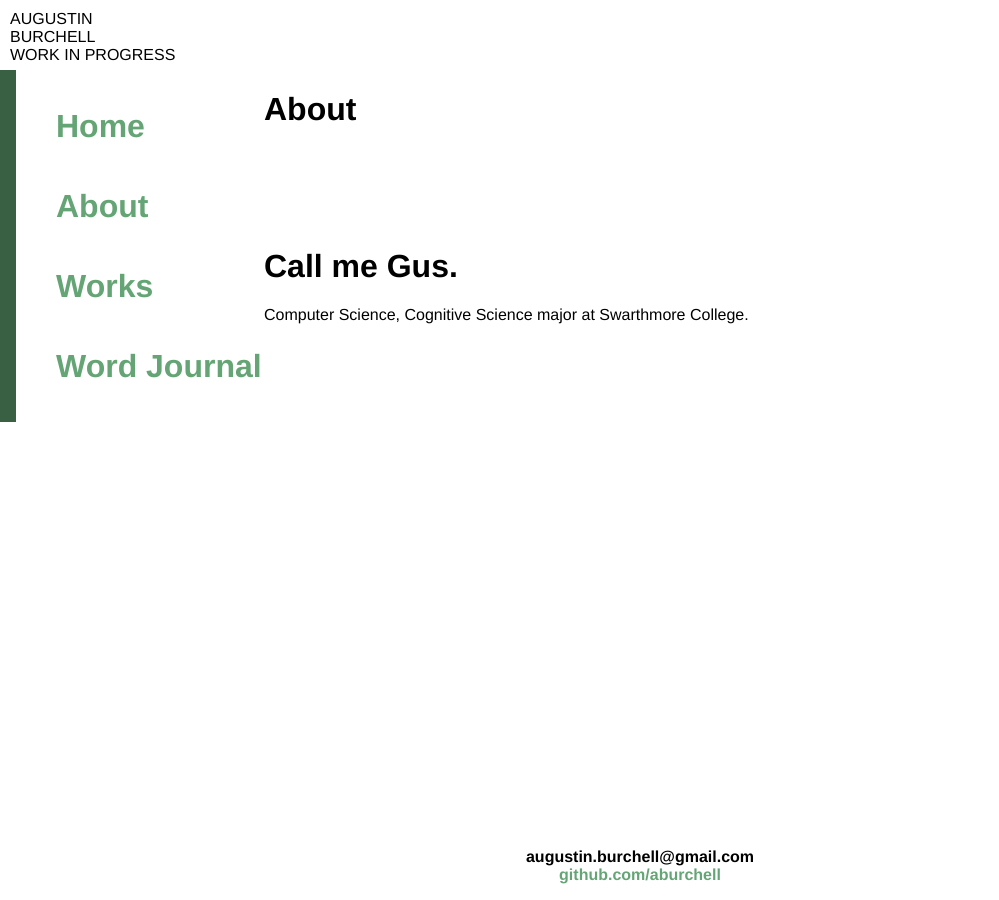
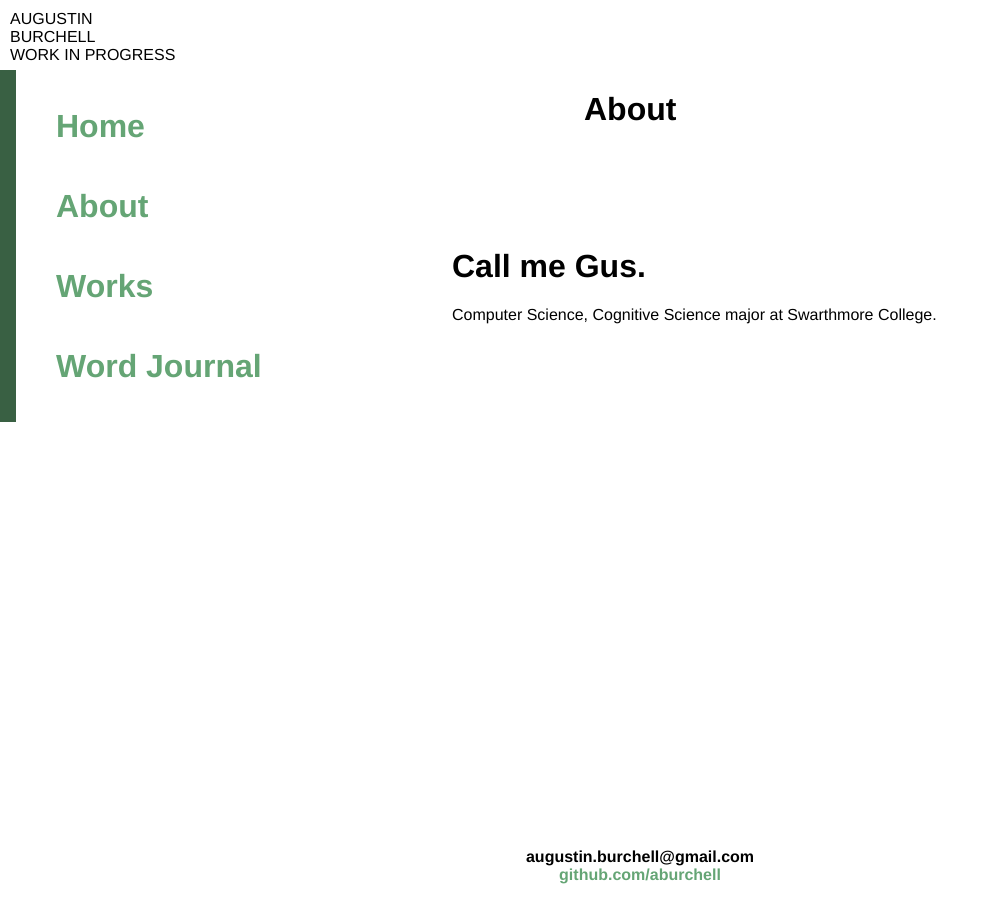
Before and after one commit to aburchell/aburchell.github.io, a Jekyll site: the page built from about/index.html, in a window 1280 px wide. Shown: the whole page, without its empty margins (0-999 px from the left). Built offline with Jekyll 4.4.1, drawn with Linux system fonts in a browser that asks for light colours.

Commit message:
Went back to left margins, made page header fixed, got rid of bottom parameter in container

```diff
--- a/css/main.css
+++ b/css/main.css
@@ -102,13 +102,15 @@
     }
 
     .page-header>div {
-        position: absolute;
+        position: fixed;
+        margin-left: 25%;
         width: 100%;
     }
 
     .container {
-        /*overflow: scroll;*/
-        bottom: 50px;
+        overflow: scroll;
+        /*bottom: 50px;*/
+        margin-left: 25%;
         align-content: center;
     }
 
```
